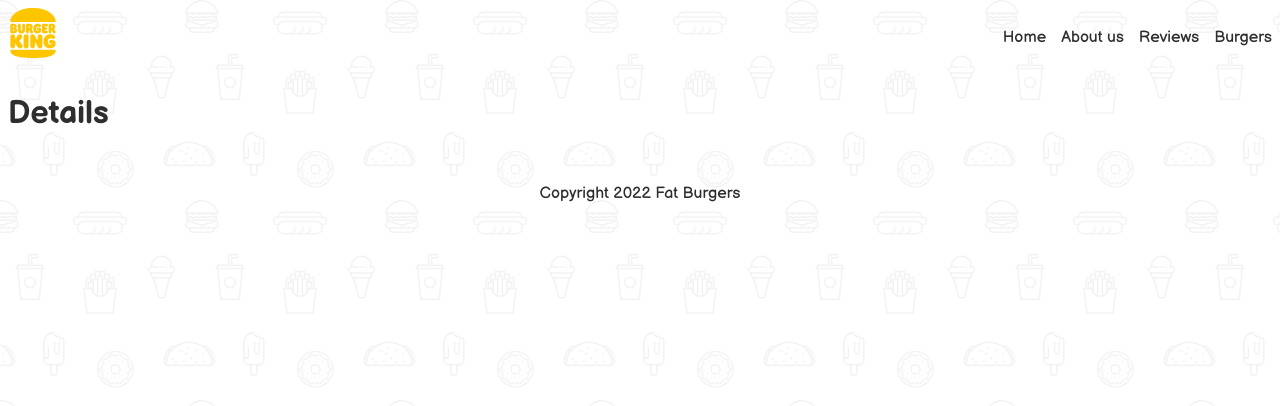
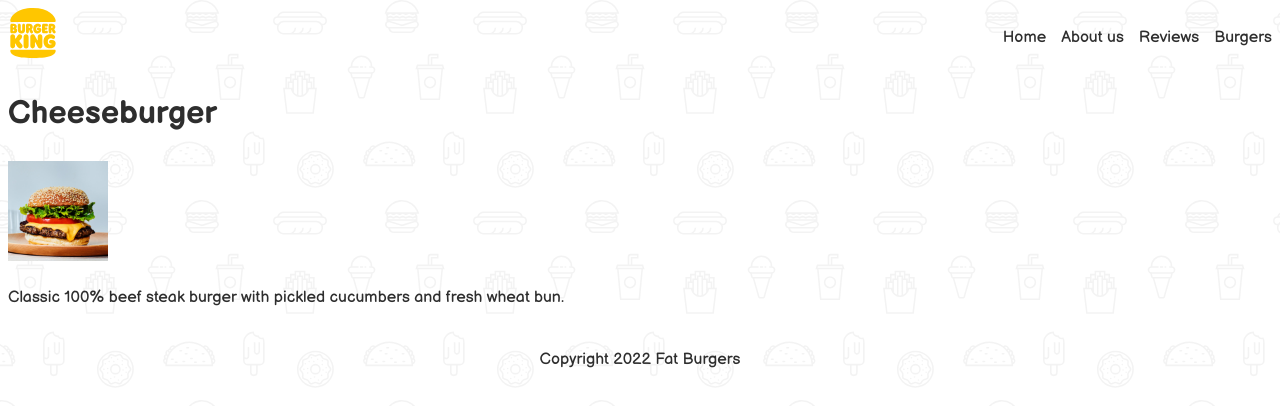
Before and after one commit to Hamlet593/BurgerSite-with-NextJS, a Next.js app: page /burgers/001 in a window 1280 px wide. Shown: the top 406 px of the page. Built offline with nearby package versions, Linux system fonts and the light colour scheme; data requests are answered from the project's data file.

Commit message:
using getStaticPaths and getStaticProps

```diff
--- a/pages/burgers/[id].js
+++ b/pages/burgers/[id].js
@@ -1,18 +1,50 @@
-import Head from "next/head";
+import Image from 'next/image';
+import styles from '../../styles/Burgers.module.scss';
 
-const Details = () => {
-    return (
-        <>
-            <Head>
-                <title>Details for each burger</title>
-            </Head>
-            <div>
-                <h1>
-                    Details
-                </h1>
-            </div>
-        </>
-    )
+export const getStaticPaths = async () => {
+  const res = await fetch('http://localhost:5000/items');
+  const data = await res.json();
+
+  const paths = data.map(burger => {
+    return {
+      params: { id: burger.id }
+    }
+  });
+
+  console.log(paths);
+  return {
+    paths: paths,
+    fallback: false
+  }
+}
+
+export const getStaticProps = async (context) => {
+  console.log(context);
+  const id = context.params.id;
+  const res = await fetch(`http://localhost:5000/items/${id}`);
+  const data = await res.json();
+  return {
+    props: { burger: data }
+  }
+}
+
+const Details = ({ burger }) => {
+  return (
+    <div className={styles.singleBurger}>
+      <h1>{burger.name}</h1>
+        <div className={styles.imageContainer}>
+          <Image
+            src={`${burger.image}`}
+            alt={`${burger.name}`}
+            width="100%"
+            height="100%"
+          />
+        </div>
+        <div>
+          <p>{burger.desc}</p>
+      </div>
+    </div>
+  );
 }
 
 export default Details;
--- a/styles/Burgers.module.scss
+++ b/styles/Burgers.module.scss
@@ -1,3 +1,7 @@
+.imageContainer {
+  max-width: 150px;
+}
+
 .burgerCard {
   color: #2E2E2E;
   display: grid;
```
Lines whose indentation alone changed are shown as unchanged.
